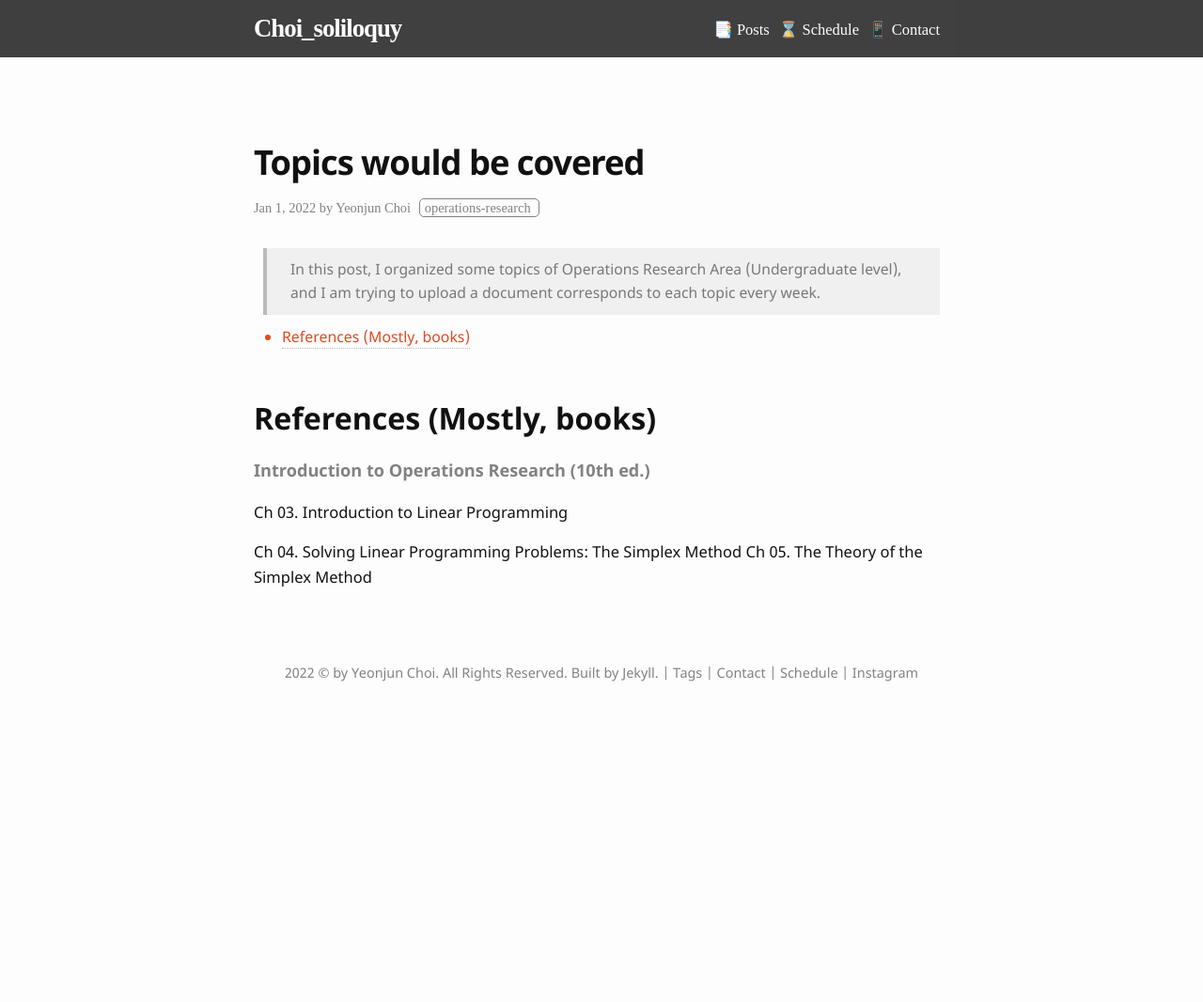
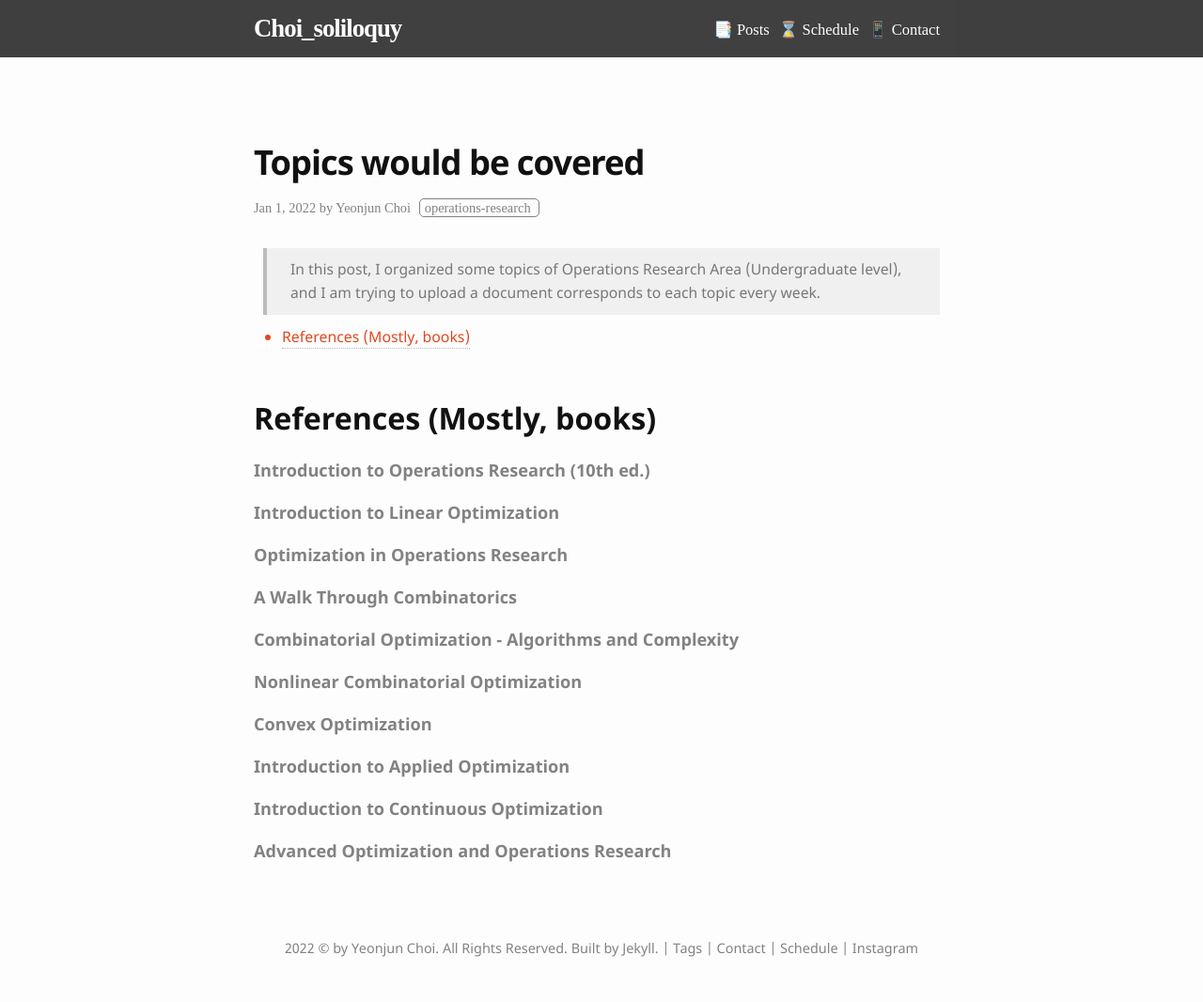
Before and after one commit to choipostech/choipostech.github.io, a Jekyll site: the page built from _posts/2022-01-01-Temp.md, in a window 1280 px wide. Shown: the whole page at 94% size. Built offline with Jekyll 4.4.1, drawn with Linux system fonts in a browser that asks for light colours; some web fonts are replaced; comment, search, counter and statistics services are not loaded; before the commit the page ends 900 px from its top, so only the background shows below that.

Commit message:
Update 2022-01-01-Temp.md

```diff
--- a/_posts/2022-01-01-Temp.md
+++ b/_posts/2022-01-01-Temp.md
@@ -18,6 +18,12 @@ tags: operations-research
 ## References (Mostly, books)
 
 #### Introduction to Operations Research (10th ed.)
-<p>Ch 03. Introduction to Linear Programming</p>
-Ch 04. Solving Linear Programming Problems: The Simplex Method
-Ch 05. The Theory of the Simplex Method
+#### Introduction to Linear Optimization
+#### Optimization in Operations Research
+#### A Walk Through Combinatorics
+#### Combinatorial Optimization - Algorithms and Complexity
+#### Nonlinear Combinatorial Optimization
+#### Convex Optimization
+#### Introduction to Applied Optimization
+#### Introduction to Continuous Optimization
+#### Advanced Optimization and Operations Research
```
